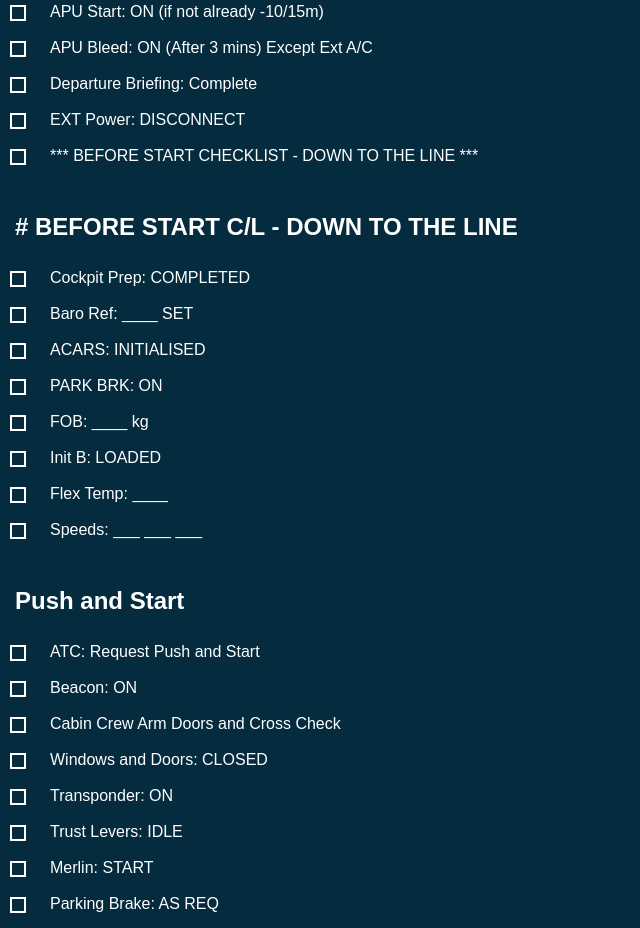
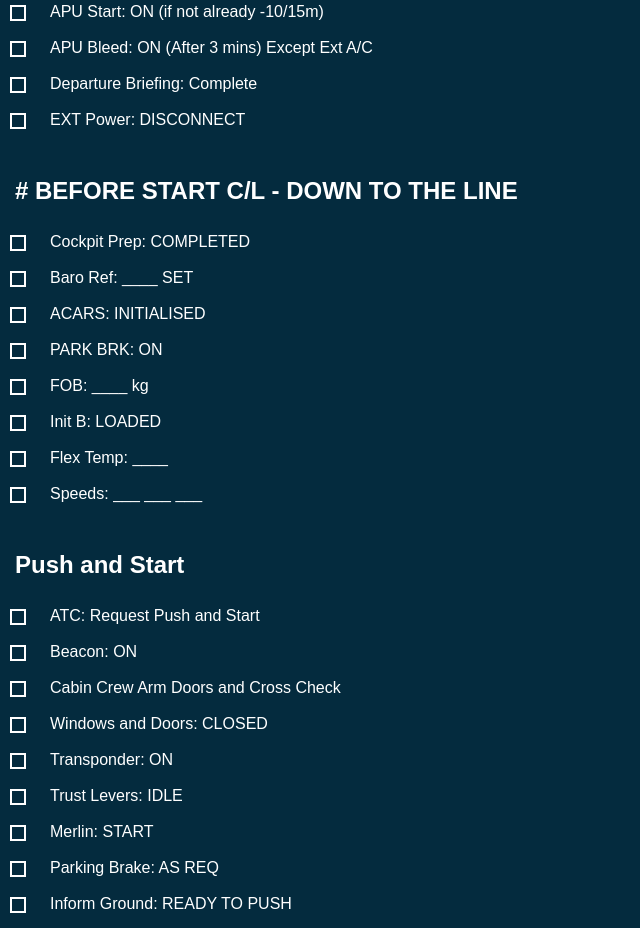
Before and after one commit to jouuhou/PC12, a plain HTML site: page index.html in a window 1280 px wide. Shown: the part 3189-4117 px from the top of the page, without its empty margins (0-640 px from the left). Drawn offline with Linux system fonts and the light colour scheme.

Commit message:
Update index.html

```diff
--- a/index.html
+++ b/index.html
@@ -431,11 +431,6 @@
             <i></i>
             <span>EXT Power: DISCONNECT</span>
         </label>
-        <label>
-            <input type="checkbox" name="">
-            <i></i>
-            <span>*** BEFORE START CHECKLIST - DOWN TO THE LINE ***</span>
-        </label>
     </div>
 
     <div class="list">
```
